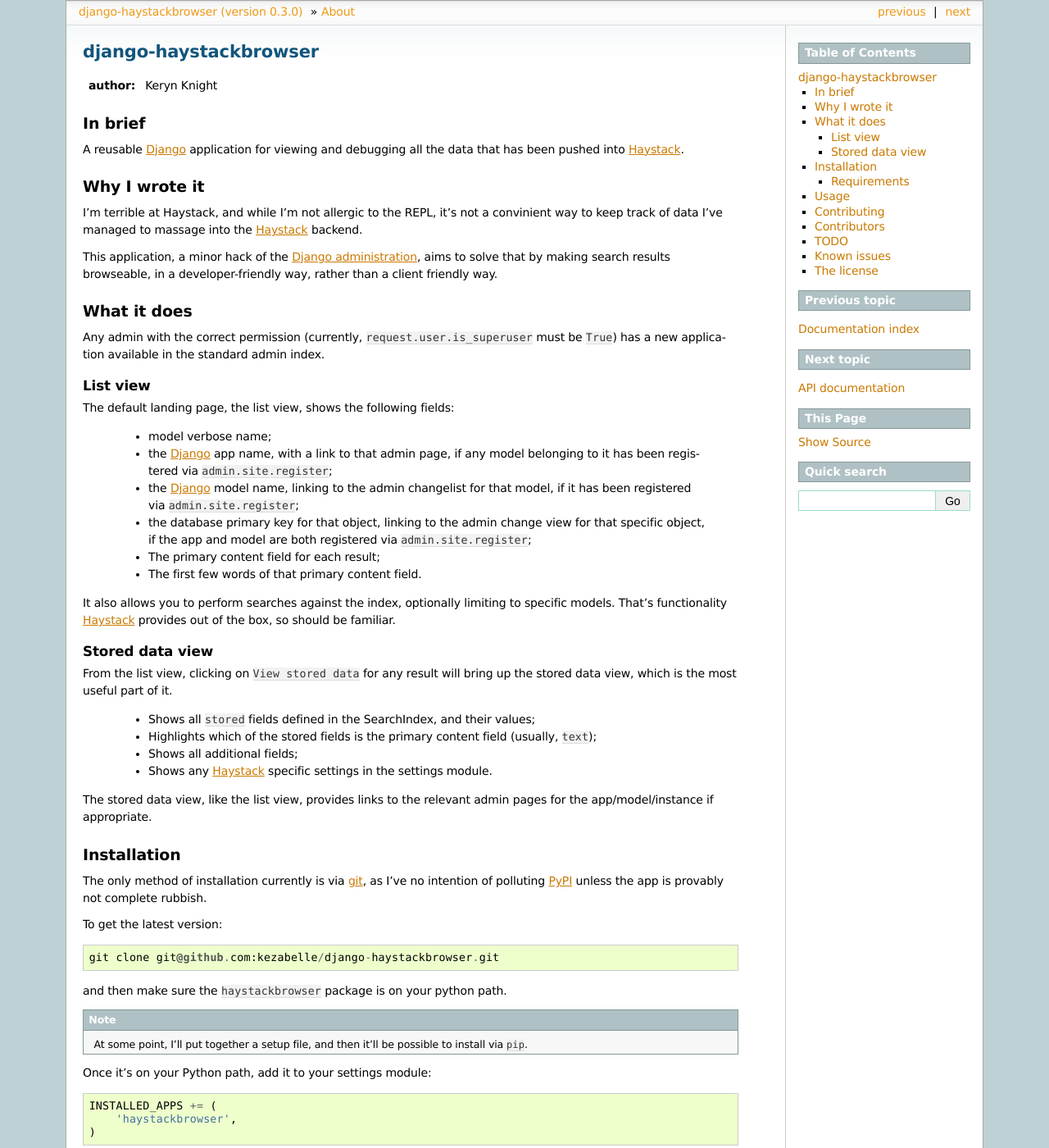
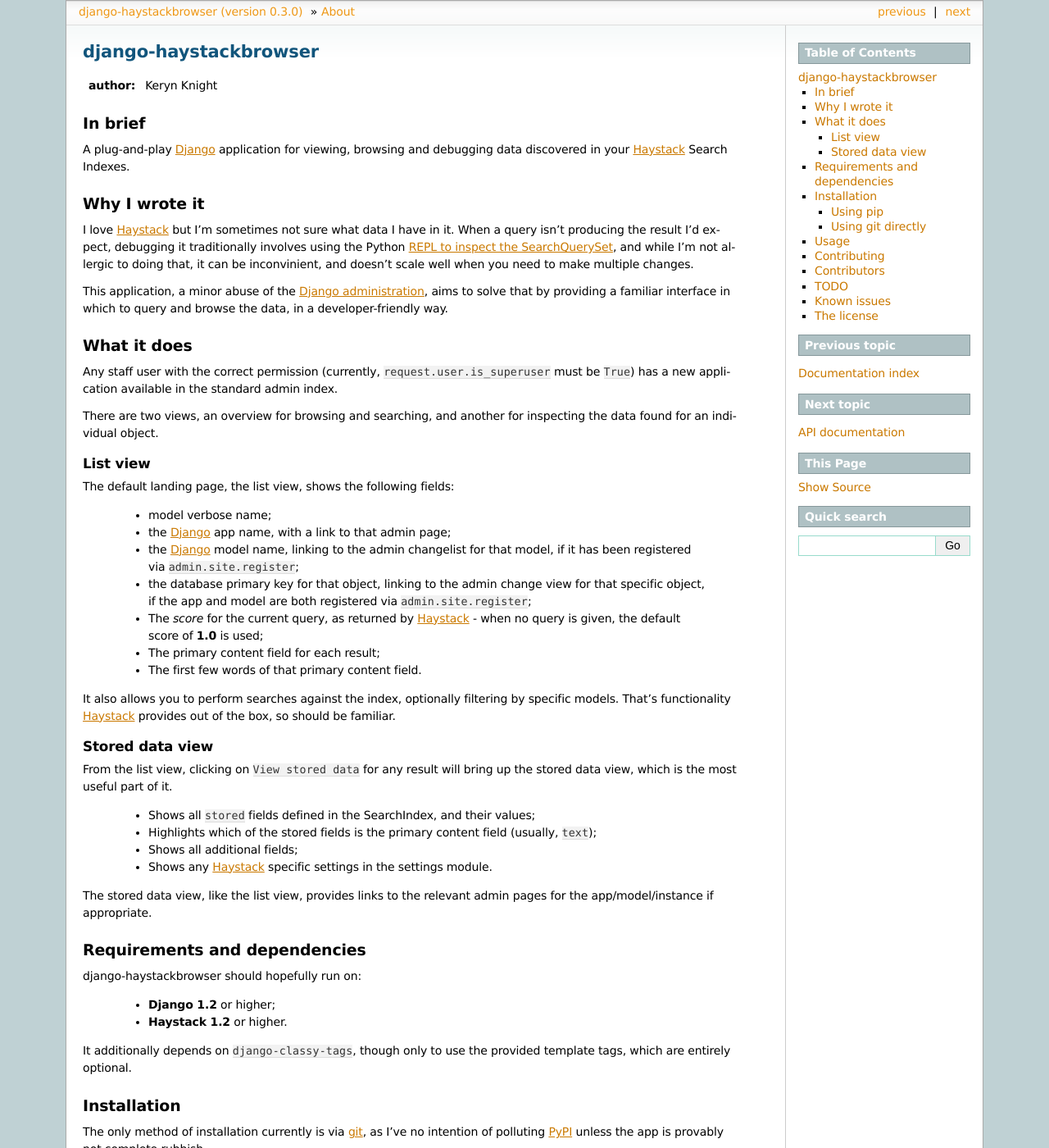
Before and after one commit to kezabelle/django-haystackbrowser, a Sphinx documentation site: the page built from docs/about.rst, in a window 1280 px wide and 1400 px high. Shown: the whole window at 82% size. Built offline with Sphinx 7.4.7, drawn with Linux system fonts in a browser that asks for light colours; some of the changed text lies outside the part shown.

Commit message:
updating documentation

```diff
--- a/docs/about.rst
+++ b/docs/about.rst
@@ -6,10 +6,13 @@
 .. _git: http://git-scm.com/
 .. _PyPI: http://pypi.python.org/pypi
 .. _kezabelle/django-haystackbrowser: https://github.com/kezabelle/django-haystackbrowser/
+.. _master: https://github.com/kezabelle/django-haystackbrowser/tree/master
+.. _develop: https://github.com/kezabelle/django-haystackbrowser/tree/develop
 .. _issue tracker: https://github.com/kezabelle/django-haystackbrowser/issues/
 .. _my Twitter account: https://twitter.com/kezabelle/
 .. _FreeBSD: http://en.wikipedia.org/wiki/BSD_licenses#2-clause_license_.28.22Simplified_BSD_License.22_or_.22FreeBSD_License.22.29
 .. _Ben Hastings: https://twitter.com/benjhastings/
+.. _REPL to inspect the SearchQuerySet: http://django-haystack.readthedocs.org/en/latest/debugging.html#no-results-found-on-the-web-page
 
 .. title:: About
 
@@ -21,26 +24,31 @@
 In brief
 --------
 
-A reusable `Django`_ application for viewing and debugging all the data that
-has been pushed into `Haystack`_.
+A plug-and-play `Django`_ application for viewing, browsing and debugging data
+discovered in your `Haystack`_ Search Indexes.
 
 
 Why I wrote it
 --------------
 
-I'm terrible at Haystack, and while I'm not allergic to the REPL, it's not a
-convinient way to keep track of data I've managed to massage into the
-`Haystack`_ backend.
+I love `Haystack`_ but I'm sometimes not sure what data I have in it. When a
+query isn't producing the result I'd expect, debugging it traditionally involves
+using the Python `REPL to inspect the SearchQuerySet`_, and while I'm not allergic
+to doing that, it can be inconvinient, and doesn't scale well when you need to
+make multiple changes.
 
-This application, a minor hack of the `Django administration`_, aims to solve that
-by making search results browseable, in a developer-friendly way, rather than a
-client friendly way.
+This application, a minor abuse of the `Django administration`_, aims to solve that
+by providing a familiar interface in which to query and browse the data, in a
+developer-friendly way.
 
 What it does
 ------------
 
-Any admin with the correct permission (currently, ``request.user.is_superuser``
+Any staff user with the correct permission (currently, ``request.user.is_superuser``
 must be ``True``) has a new application available in the standard admin index.
+
+There are two views, an overview for browsing and searching, and another for
+inspecting the data found for an individual object.
 
 .. _the_views:
 
@@ -50,18 +58,19 @@
 The default landing page, the list view, shows the following fields:
 
   * model verbose name;
-  * the `Django`_ app name, with a link to that admin page, if any model
-    belonging to it has been registered via ``admin.site.register``;
+  * the `Django`_ app name, with a link to that admin page;
   * the `Django`_ model name, linking to the admin changelist for that model, if
     it has been registered via ``admin.site.register``;
   * the database primary key for that object, linking to the admin change view for
     that specific object, if the app and model are both registered via
     ``admin.site.register``;
+  * The *score* for the current query, as returned by `Haystack`_ - when no
+    query is given, the default score of **1.0** is used;
   * The primary content field for each result;
   * The first few words of that primary content field.
 
-It also allows you to perform searches against the index, optionally limiting
-to specific models. That's functionality `Haystack`_ provides out of the box, so
+It also allows you to perform searches against the index, optionally filtering
+by specific models. That's functionality `Haystack`_ provides out of the box, so
 should be familiar.
 
 Stored data view
@@ -79,6 +88,19 @@
 The stored data view, like the list view, provides links to the relevant admin
 pages for the app/model/instance if appropriate.
 
+.. _requirements:
+
+Requirements and dependencies
+-----------------------------
+
+django-haystackbrowser should hopefully run on:
+
+  * **Django 1.2** or higher;
+  * **Haystack 1.2** or higher.
+
+It additionally depends on ``django-classy-tags``, though only to use the provided
+template tags, which are entirely optional.
+
 .. _installation:
 
 Installation
@@ -87,29 +109,34 @@
 The only method of installation currently is via `git`_, as I've no intention of
 polluting `PyPI`_ unless the app is provably not complete rubbish.
 
-To get the latest version::
+Using pip
+^^^^^^^^^
+
+The best way to grab the package is using ``pip`` to install via ``git``::
+
+    pip install git+https://github.com/kezabelle/django-haystackbrowser.git@master#egg=django-haystackbrowser
+
+Any missing dependencies will be resolved by ``pip`` automatically.
+
+Using git directly
+^^^^^^^^^^^^^^^^^^
+
+If you're into living on the edge, or don't use ``pip``, you can get the latest version::
 
     git clone git@github.com:kezabelle/django-haystackbrowser.git
 
 and then make sure the ``haystackbrowser`` package is on your python path.
 
-.. note::
-    At some point, I'll put together a setup file, and then it'll be possible to install via ``pip``.
+.. _usage:
+
+Usage
+-----
 
 Once it's on your Python path, add it to your settings module::
 
     INSTALLED_APPS += (
         'haystackbrowser',
     )
-
-Requirements
-^^^^^^^^^^^^
-
-The requirements are pretty specific, at this point. If the planets have
-aligned, things might not blow up!
-
-Specifically, it depends on **Django 1.2.0** or higher, and **Haystack 1.2.0** or
-higher.
 
 It's assumed that both `Haystack`_ and the `Django administration`_ are already in your
 ``INSTALLED_APPS``, but if they're not, they need to be, so go ahead and add
@@ -121,15 +148,8 @@
         'haystackbrowser',
     )
 
-
-
-.. _usage:
-
-Usage
------
-
-With the `installation`_ done and the `requirements`_ met, the only thing that's
-left to do is sign in as a superuser, and verify the new *Search results* app
+With the  `requirements`_ met and the `installation`_ complete, the only thing that's
+left to do is sign in to the AdminSite, and verify the new *Search results* app
 works. It probably won't, in which case you'd be doing me a favour if you filed
 a ticket on the `issue tracker`_!
 
@@ -168,8 +188,8 @@
 Please do!
 
 The project is hosted on `GitHub`_ in the `kezabelle/django-haystackbrowser`_
-repository. The main branch is *master*, but all work is carried out on
-*develop* and merged in.
+repository. The main branch is `master`_, but all work is carried out on
+`develop`_ and merged in.
 
 Bug reports and feature requests can be filed on the repository's `issue tracker`_.
 
@@ -180,7 +200,8 @@
 
 The following people have been of help, in some capacity.
 
- * `Ben Hastings`_
+ * `Ben Hastings`_, for testing it under **Django 1.4** and subsequently forcing
+   me to stop it blowing up uncontrollably.
 
 TODO
 ----
```
Also changed, not shown: other parts of docs/about.rst (+1 -1 lines).
